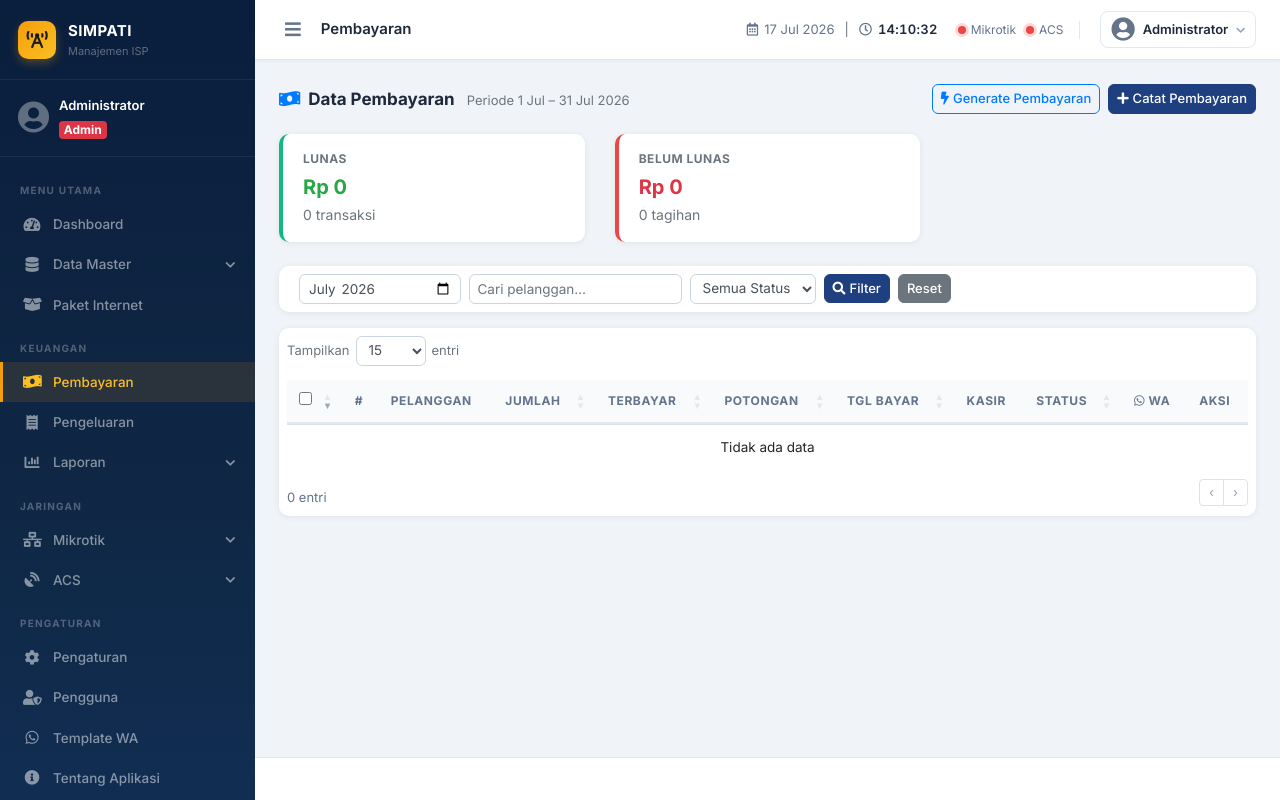
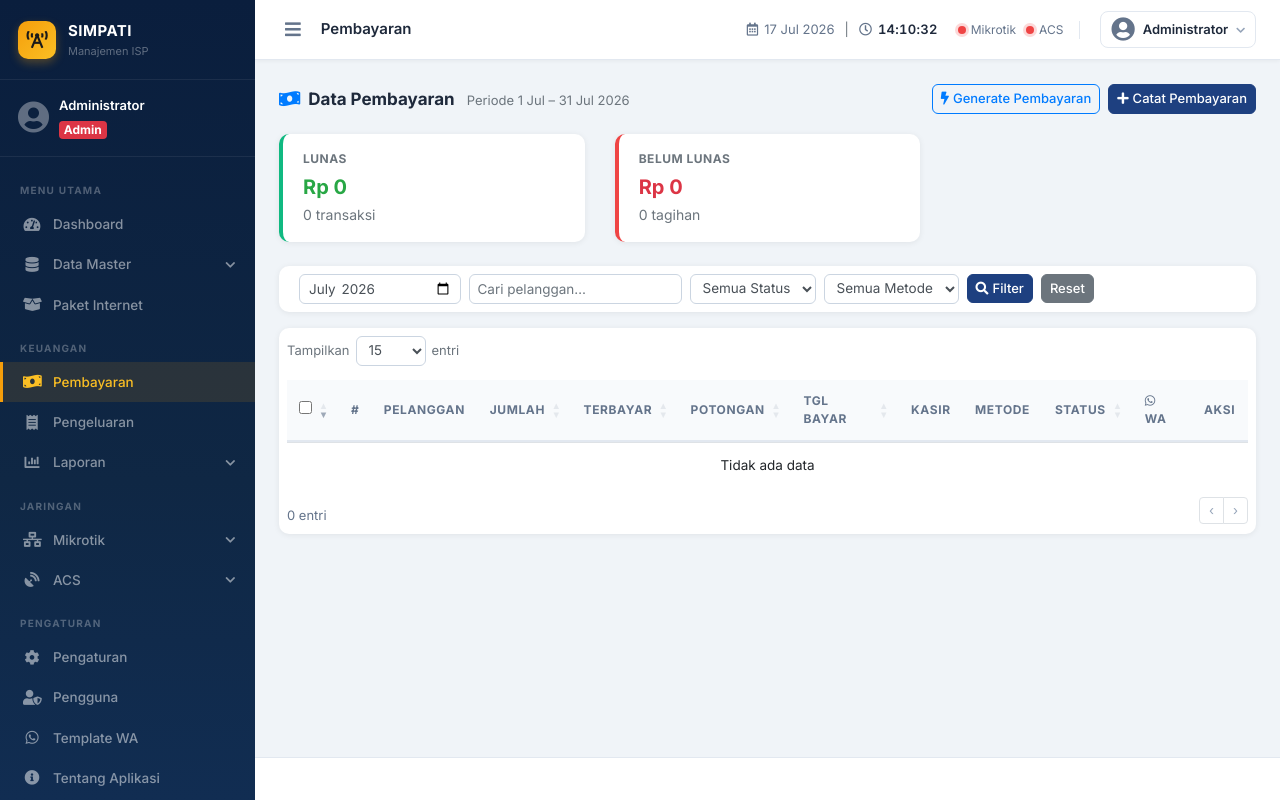
Before and after one commit to iryas/simpati, a PHP site: page /kahfinet1/modules/pembayaran/views.php in a window 1280 px wide. Run offline with PHP 8.4, Linux system fonts and the light colour scheme; a user stored in the database is signed in; data comes from the database, SQL or seed files in the repository; data that the repository does not hold is empty; some libraries are stand-ins or nearby versions.

Commit message:
feat: metode pembayaran (tunai/transfer) di module pembayaran
- Migrasi 013: tambah kolom metode ENUM(tunai,transfer) di tabel pembayaran
- Form catat, konfirmasi bayar, dan edit bayar kini ada pilihan metode
- Filter tabel berdasarkan metode pembayaran
- Kolom Metode di tabel dengan badge Tunai/Transfer
- Struk WA menyertakan metode pembayaran
- Data lama default tunai

Co-Authored-By: Claude Sonnet 4.6 <noreply@anthropic.com>

````diff
--- a/modules/pembayaran/act.php
+++ b/modules/pembayaran/act.php
@@ -29,9 +29,10 @@ switch ($action) {
         $start  = max(0, (int)get('start', 0));
         $length = (int)get('length', 15);
         $length = $length > 0 ? min($length, 100) : 15;
-        $search = trim(get('q'));
-        $status = get('status_filter');
-        $bulan  = get('bulan');
+        $search        = trim(get('q'));
+        $status        = get('status_filter');
+        $bulan         = get('bulan');
+        $metode_filter = get('metode_filter');
 
         $where  = '1=1';
         $params = [];
@@ -49,8 +50,12 @@ switch ($action) {
             $where   .= ' AND py.bulan_tagihan = ?';
             $params[] = $bulan;
         }
+        if (in_array($metode_filter, ['tunai', 'transfer'])) {
+            $where   .= ' AND py.metode = ?';
+            $params[] = $metode_filter;
+        }
 
-        $orderCols = [3 => 'py.jumlah', 4 => 'py.terbayar', 5 => 'py.potongan', 6 => 'py.tgl_bayar', 8 => 'py.status'];
+        $orderCols = [3 => 'py.jumlah', 4 => 'py.terbayar', 5 => 'py.potongan', 6 => 'py.tgl_bayar', 9 => 'py.status'];
         $orderCol  = (int)($_GET['order'][0]['column'] ?? 0);
         $orderDir  = strtolower($_GET['order'][0]['dir'] ?? 'desc') === 'asc' ? 'ASC' : 'DESC';
         $orderBy   = $orderCols[$orderCol] ?? 'py.id';
@@ -149,6 +154,10 @@ switch ($action) {
                 }
             }
 
+            $metodeLabel = ($r['metode'] ?? 'tunai') === 'transfer'
+                ? '<span class="badge badge-info">Transfer</span>'
+                : '<span class="badge badge-secondary">Tunai</span>';
+
             $data[] = [
                 'no'        => $start + $i + 1,
                 'checkbox'  => $checkboxCell,
@@ -158,6 +167,7 @@ switch ($action) {
                 'potongan'  => $potonganCell,
                 'tgl_bayar' => $r['tgl_bayar'] ? tgl_indo($r['tgl_bayar']) : '<span class="text-muted">—</span>',
                 'kasir'     => clean($r['nama_kasir'] ?? '—'),
+                'metode'    => $r['status'] === 'lunas' ? $metodeLabel : '<span class="text-muted">—</span>',
                 'status'    => badge_status($r['status'], $r['bulan_tagihan']),
                 'wa'        => $waCell,
                 'aksi'      => $aksi,
@@ -214,6 +224,8 @@ switch ($action) {
             [$pelanggan_id, $bulan_tagihan]
         );
 
+        $metode = in_array(post('metode'), ['tunai', 'transfer']) ? post('metode') : 'tunai';
+
         $data = [
             'pelanggan_id'  => $pelanggan_id,
             'paket_id'      => $pl['paket_id'],
@@ -224,6 +236,7 @@ switch ($action) {
             'status'        => $status,
             'potongan'      => $potongan,
             'terbayar'      => $terbayar,
+            'metode'        => $metode,
             'keterangan'    => trim(post('keterangan')),
         ];
 
@@ -393,12 +406,15 @@ switch ($action) {
         $ha       = $jumlah / 30;
         $terbayar = (int)round($jumlah - ($ha * $potongan));
 
+        $metode = in_array(post('metode'), ['tunai', 'transfer']) ? post('metode') : 'tunai';
+
         db_update('pembayaran', [
             'status'    => 'lunas',
             'tgl_bayar' => date('Y-m-d H:i:s'),
             'kasir_id'  => $petugasId,
             'potongan'  => $potongan,
             'terbayar'  => $terbayar,
+            'metode'    => $metode,
         ], 'id = ?', [$id]);
 
         // Kirim bukti pembayaran via WhatsApp
@@ -502,12 +518,15 @@ switch ($action) {
         $ha       = $jumlah / 30;
         $terbayar = (int)round($jumlah - ($ha * $potongan));
 
+        $metode = in_array(post('metode'), ['tunai', 'transfer']) ? post('metode') : $row['metode'];
+
         db_update('pembayaran', [
             'jumlah'     => $jumlah,
             'potongan'   => $potongan,
             'terbayar'   => $terbayar,
             'tgl_bayar'  => post('tgl_bayar') ?: $row['tgl_bayar'],
             'kasir_id'   => $petugasId,
+            'metode'     => $metode,
             'keterangan' => trim(post('keterangan')),
         ], 'id = ?', [$id]);
 
--- a/modules/pembayaran/views.php
+++ b/modules/pembayaran/views.php
@@ -8,6 +8,7 @@ auth_role([ROLE_ADMIN, ROLE_KEUANGAN]);
 
 $search = get('search');
 $status = get('status');
+$metode = get('metode');
 $bulan  = get('bulan', date('Y-m'));
 
 $pelanggans = db_rows("SELECT id, nama, no_hp, paket_id FROM pelanggan WHERE status='aktif' ORDER BY nama");
@@ -110,6 +111,11 @@ $tung = db_row(
         <option value="lunas" <?= $status==='lunas'?'selected':'' ?>>Lunas</option>
         <option value="belum" <?= $status==='belum'?'selected':'' ?>>Belum Bayar</option>
       </select>
+      <select name="metode" class="form-control form-control-sm">
+        <option value="">Semua Metode</option>
+        <option value="tunai"    <?= $metode==='tunai'   ?'selected':'' ?>>Tunai</option>
+        <option value="transfer" <?= $metode==='transfer'?'selected':'' ?>>Transfer</option>
+      </select>
       <button type="submit" class="btn btn-primary btn-sm">
         <i class="fas fa-search mr-1"></i>Filter
       </button>
@@ -153,6 +159,7 @@ $tung = db_row(
             <th>Potongan</th>
             <th>Tgl Bayar</th>
             <th>Kasir</th>
+            <th>Metode</th>
             <th>Status</th>
             <th><i class="fab fa-whatsapp"></i> WA</th>
             <th>Aksi</th>
@@ -216,6 +223,13 @@ $tung = db_row(
             <input type="date" name="tgl_bayar" id="inputTglBayar" class="form-control" value="<?= date('Y-m-d') ?>">
           </div>
           <div class="form-group">
+            <label class="form-label">Metode Pembayaran</label>
+            <select name="metode" class="form-control">
+              <option value="tunai">Tunai</option>
+              <option value="transfer">Transfer</option>
+            </select>
+          </div>
+          <div class="form-group">
             <label class="form-label">Petugas/Kasir <span class="text-danger">*</span></label>
             <select name="kasir_id" class="form-control" required>
               <?php foreach ($petugas as $p): ?>
@@ -273,6 +287,13 @@ $tung = db_row(
           <div class="form-group">
             <label class="form-label">Terbayar (Rp)</label>
             <input type="text" name="terbayar_display" class="form-control" id="bayar_terbayar_display">
+          </div>
+          <div class="form-group">
+            <label class="form-label">Metode Pembayaran</label>
+            <select name="metode" id="bayar_metode" class="form-control">
+              <option value="tunai">Tunai</option>
+              <option value="transfer">Transfer</option>
+            </select>
           </div>
           <div class="form-group">
             <label class="form-label">Petugas/Kasir <span class="text-danger">*</span></label>
@@ -450,6 +471,7 @@ $petugas_json = json_encode(array_map(fn($p) => ['id' => $p['id'], 'nama' => $p[
 $bulan_json   = json_encode($bulan);
 $search_json  = json_encode($search);
 $status_json  = json_encode($status);
+$metode_json  = json_encode($metode);
 $today        = date('Y-m-d');
 
 $extra_js = <<<HTML
@@ -469,6 +491,7 @@ var tabelPembayaran = \$('#tabelPembayaran').DataTable({
       d.bulan         = {$bulan_json};
       d.q             = {$search_json};
       d.status_filter = {$status_json};
+      d.metode_filter = {$metode_json};
     }
   },
   columns: [
@@ -480,6 +503,7 @@ var tabelPembayaran = \$('#tabelPembayaran').DataTable({
     { data: 'potongan' },
     { data: 'tgl_bayar' },
     { data: 'kasir', orderable: false },
+    { data: 'metode', orderable: false },
     { data: 'status' },
     { data: 'wa', orderable: false },
     { data: 'aksi', orderable: false },
@@ -693,6 +717,13 @@ function hitungTerbayarEdit() {
         '<input type="date" name="tgl_bayar" class="form-control" value="' + (d.tgl_bayar || '') + '">' +
       '</div>' +
       '<div class="form-group">' +
+        '<label class="form-label">Metode Pembayaran</label>' +
+        '<select name="metode" class="form-control">' +
+          '<option value="tunai"' + (d.metode === 'tunai' ? ' selected' : '') + '>Tunai</option>' +
+          '<option value="transfer"' + (d.metode === 'transfer' ? ' selected' : '') + '>Transfer</option>' +
+        '</select>' +
+      '</div>' +
+      '<div class="form-group">' +
         '<label class="form-label">Petugas/Kasir <span class="text-danger">*</span></label>' +
         '<select name="kasir_id" class="form-control" required>' + kasirHtml + '</select>' +
       '</div>' +
--- a/system/helper.php
+++ b/system/helper.php
@@ -309,10 +309,13 @@ function format_pesan_bukti_bayar(array $row): string {
     };
 
     // Bangun blok struk monospace
+    $metode_label = ($row['metode'] ?? 'tunai') === 'transfer' ? 'Transfer' : 'Tunai';
+
     $struk  = "```\n";
     $struk .= $sep_tebal . "\n";
     $struk .= $baris('No. Bayar',  $no_bayar);
     $struk .= $baris('Tgl. Bayar', $tgl_bayar);
+    $struk .= $baris('Metode',     $metode_label);
     $struk .= $sep_tipis . "\n";
     $struk .= $baris('Pelanggan',  $row['nama_pelanggan']);
     $struk .= $baris('Paket',      $paket);
````
Also changed, not shown: migrasi/013_pembayaran_metode.php (added, +10 -0 lines).
